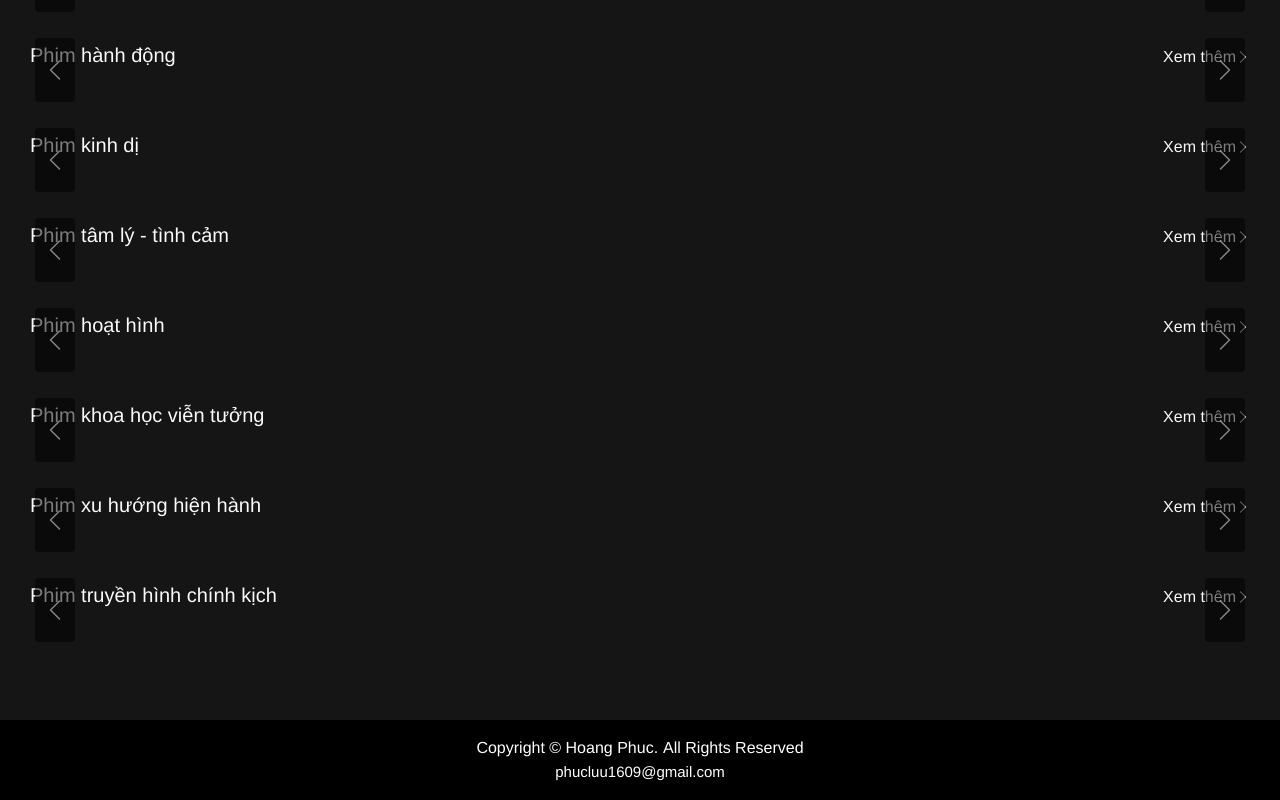
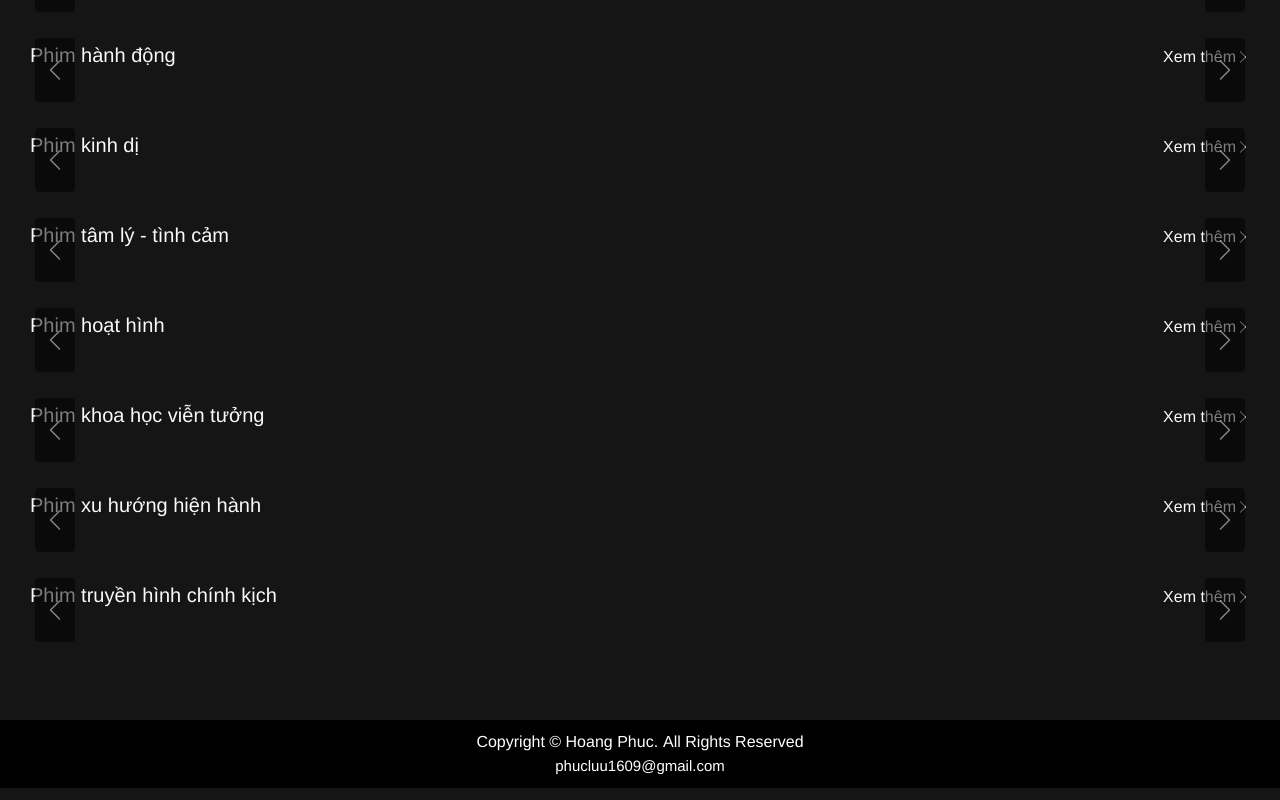
Before and after one commit to hphuc1609/Netflix-clone, a React (Create React App) app: page / in a window 1280 px wide. Shown: the part 647-1447 px from the top of the page. Built offline with nearby package versions, Linux system fonts and the light colour scheme; no server answers.

Commit message:
Update Footer.module.scss

```diff
--- a/src/components/Footer/Footer.module.scss
+++ b/src/components/Footer/Footer.module.scss
@@ -1,7 +1,7 @@
 .footer {
     background-color: #000;
     color: #fff;
-    padding: 16px 0;
+    padding: 10px 0;
     margin-top: 80px;
     text-align: center;
     user-select: text;
```
